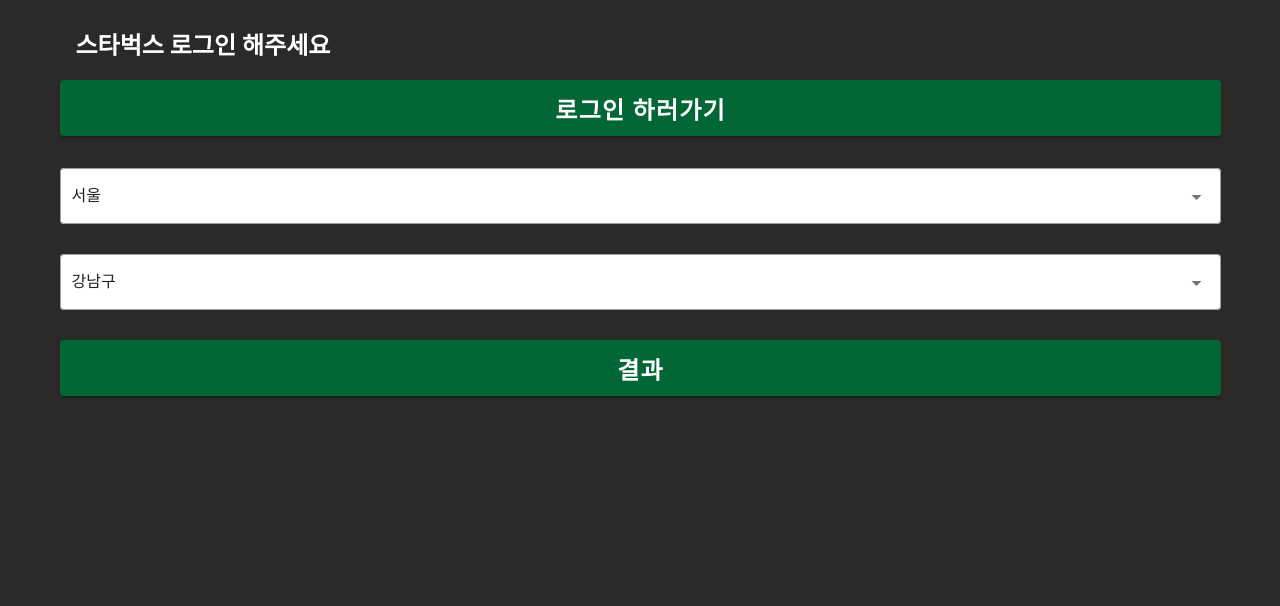
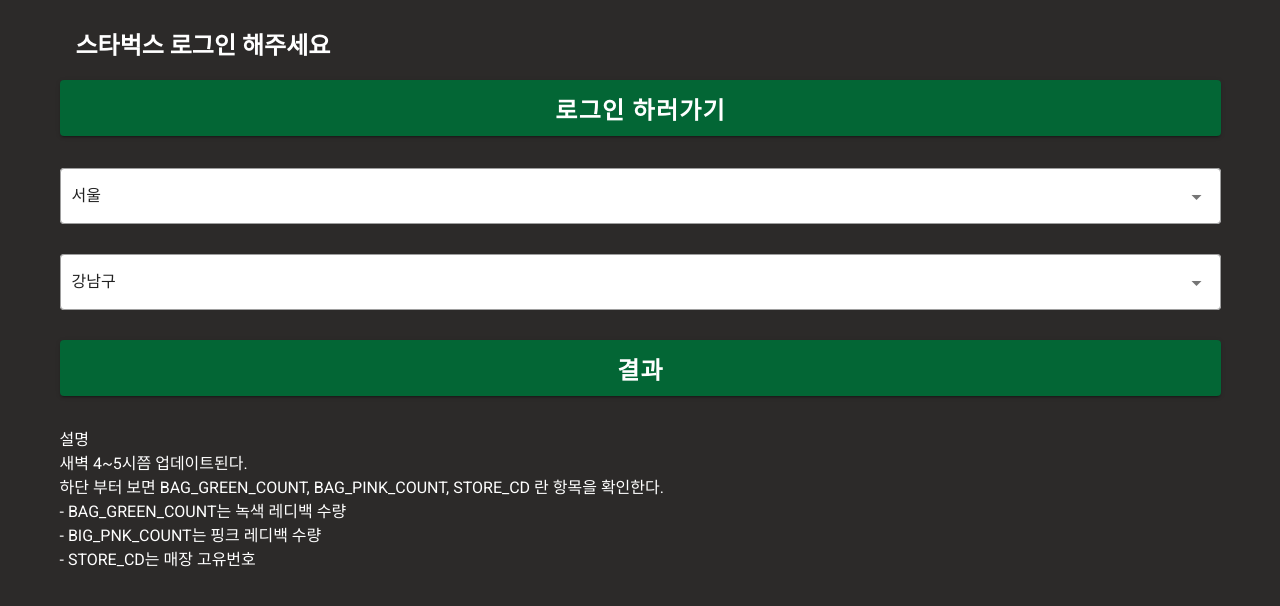
Before and after one commit to yoonjaepark/starbucksSummerReadyBag, a plain HTML site: page index.html in a window 1280 px wide. Drawn offline with nearby package versions, Linux system fonts and the light colour scheme.

Commit message:
설명 추가

```diff
--- a/index.html
+++ b/index.html
@@ -56,6 +56,14 @@
               <v-btn @click="linkResult" block color="#036635" height="56">
                 <span style="color: #ffffff; font-weight:bold; font-size: 24px;">결과</span>
               </v-btn>
+            </div>
+            <div style="color: #ffffff; margin-top: 32px;">
+              <div>설명</div>
+              <div>새벽 4~5시쯤 업데이트된다.</div>
+              <div>하단 부터 보면 BAG_GREEN_COUNT, BAG_PINK_COUNT, STORE_CD 란 항목을 확인한다.</div>
+              <div>- BAG_GREEN_COUNT는 녹색 레디백 수량</div>
+              <div>- BIG_PNK_COUNT는 핑크 레디백 수량</div>
+              <div>- STORE_CD는 매장 고유번호</div>
             </div>
           </v-container>
         </v-content>
```
